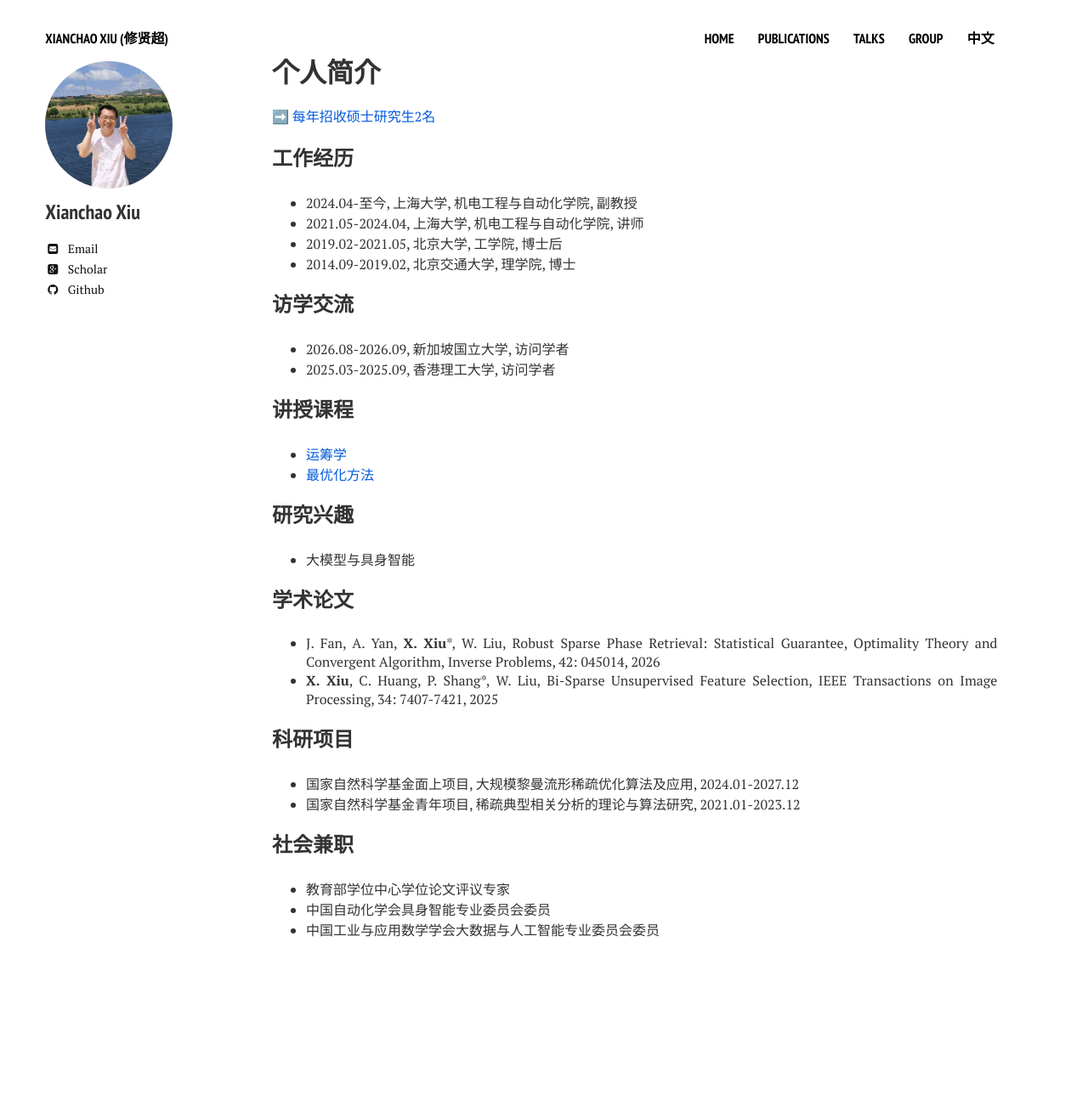
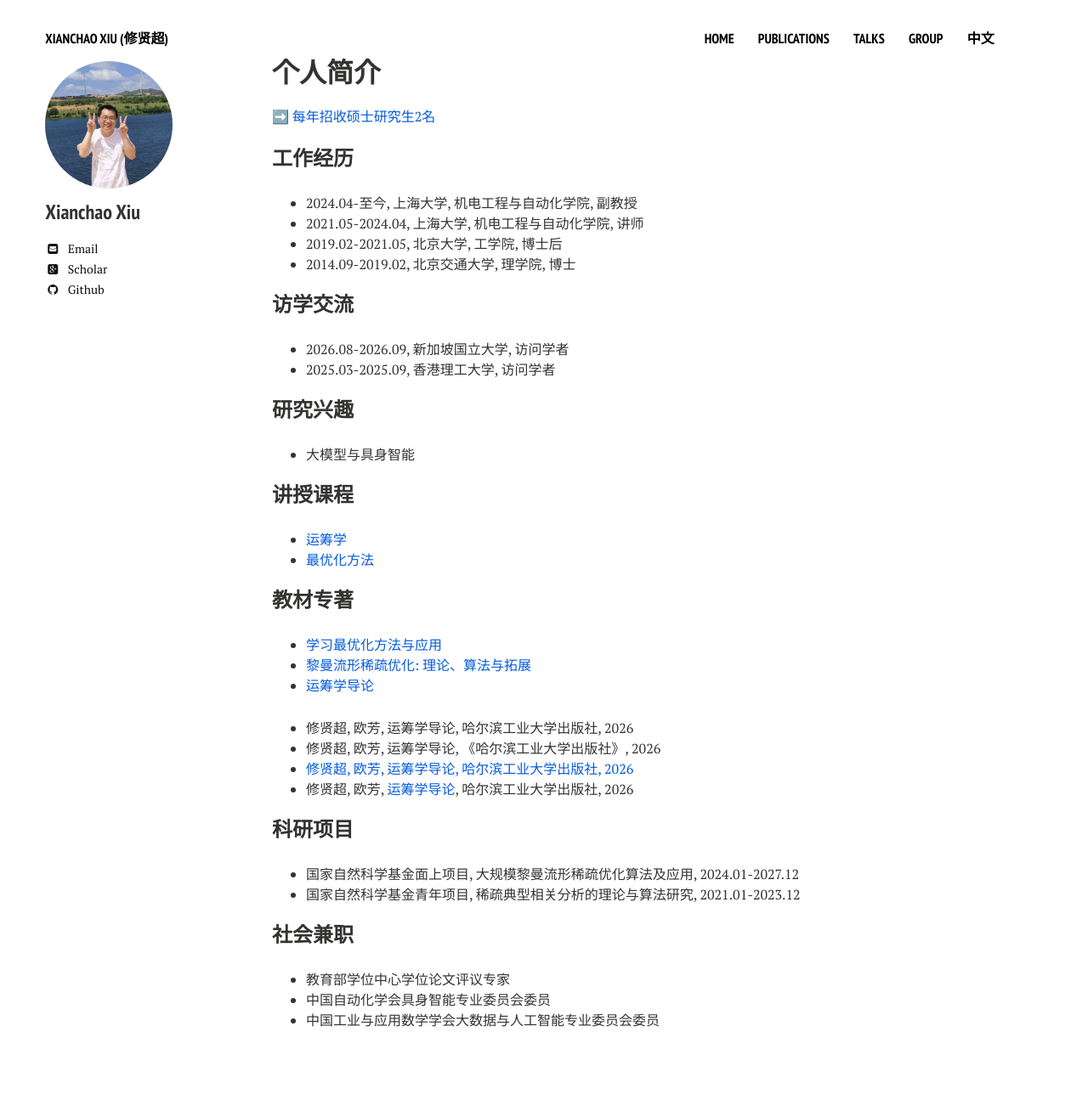
Before and after one commit to xianchaoxiu/xianchaoxiu.github.io, a Jekyll site: the page built from chinese/index.md, in a window 1280 px wide. Shown: the whole page at 85% size. Built offline with Jekyll 4.4.1, drawn with Linux system fonts in a browser that asks for light colours; nearby versions of some CDN libraries; before the commit the page ends 1202 px from its top, so only the background shows below that.

Commit message:
Update index.md

```diff
--- a/chinese/index.md
+++ b/chinese/index.md
@@ -21,19 +21,27 @@ share: false
 * 2026.08-2026.09, 新加坡国立大学, 访问学者 <br>
 * 2025.03-2025.09, 香港理工大学, 访问学者 <br>
 
+### 研究兴趣
+* 大模型与具身智能<br>
+
 
 ### 讲授课程
 * <a href="https://xianchaoxiu.github.io/chinese/course/OR/" class="textlink" target="_blank">   运筹学 </a><br>
 * <a href="https://xianchaoxiu.github.io/chinese/course/OPT/" class="textlink" target="_blank">  最优化方法 </a><br>
 
 
-### 研究兴趣
-* 大模型与具身智能<br>
+### 教材专著
+* <a href="https://xianchaoxiu.github.io/chinese/book/L2O" class="textlink" target="_blank"> 学习最优化方法与应用 </a><br>
+* <a href="https://xianchaoxiu.github.io/chinese/book/OPT" class="textlink" target="_blank"> 黎曼流形稀疏优化: 理论、算法与拓展 </a><br>
+* <a href="https://xianchaoxiu.github.io/chinese/book/OR" class="textlink" target="_blank"> 运筹学导论 </a><br>
 
 
-### 学术论文
-* J. Fan, A. Yan, <b>X. Xiu</b>*, W. Liu, Robust Sparse Phase Retrieval: Statistical Guarantee, Optimality Theory and Convergent Algorithm, Inverse Problems, 42: 045014, 2026  <br>
-* <b>X. Xiu</b>, C. Huang, P. Shang*, W. Liu, Bi-Sparse Unsupervised Feature Selection, IEEE Transactions on Image Processing, 34: 7407-7421, 2025  <br>
+
+* 修贤超, 欧芳, 运筹学导论, 哈尔滨工业大学出版社, 2026<br>
+* 修贤超, 欧芳, 运筹学导论, 《哈尔滨工业大学出版社》, 2026<br>
+* <a href="https://xianchaoxiu.github.io/chinese/book/OR" class="textlink" target="_blank"> 修贤超, 欧芳, 运筹学导论, 哈尔滨工业大学出版社, 2026</a><br>
+* 修贤超, 欧芳, <a href="https://xianchaoxiu.github.io/chinese/book/OR" class="textlink" target="_blank"> 运筹学导论</a>, 哈尔滨工业大学出版社, 2026<br>
+
 
 ### 科研项目
 * 国家自然科学基金面上项目, 大规模黎曼流形稀疏优化算法及应用, 2024.01-2027.12 <br>
```
